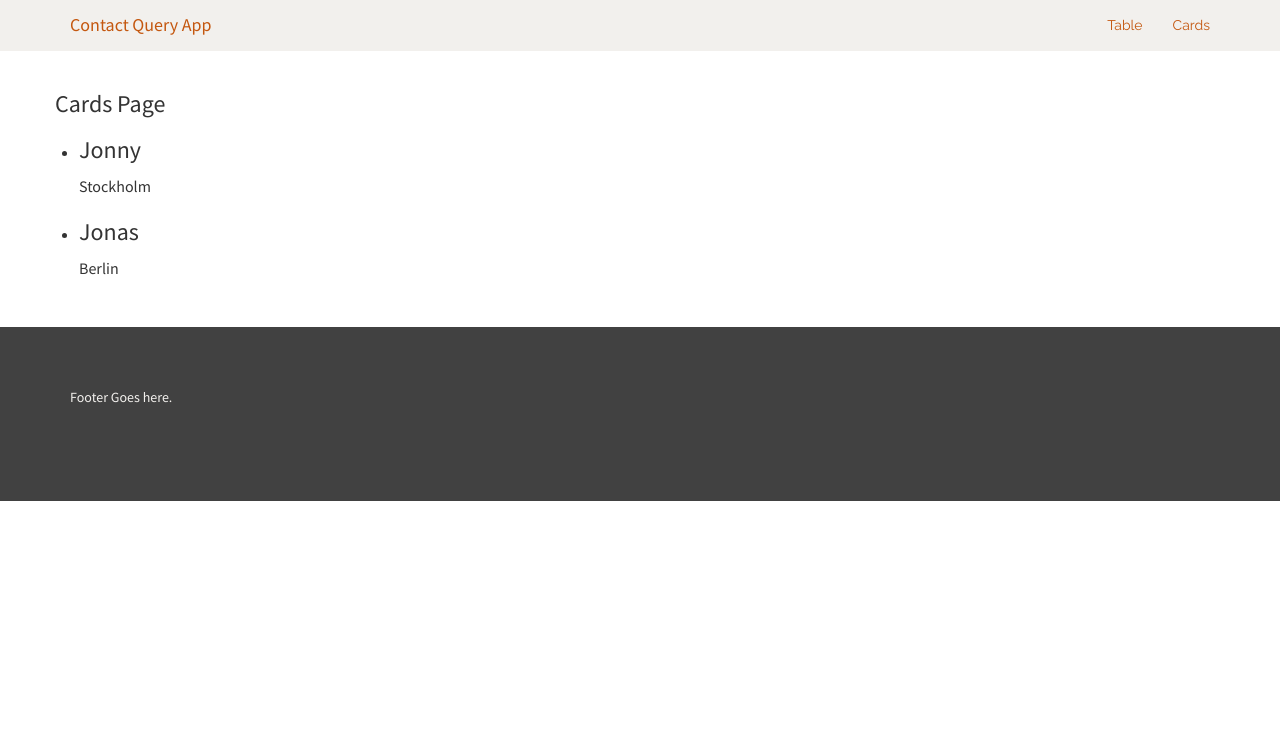
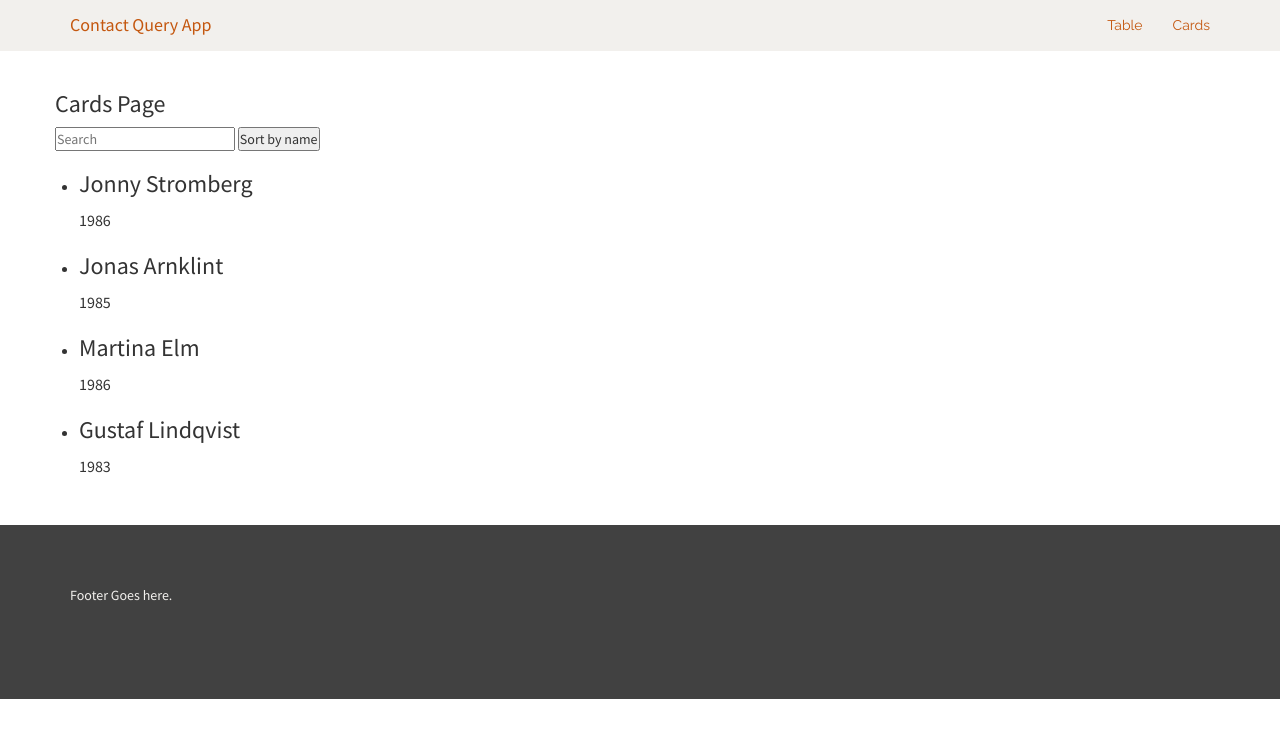
Before and after one commit to mock-up/subsite-contact-query, a Jekyll site: the page built from cards/index.html, in a window 1280 px wide. Shown: the top 738 px of the page. Built offline with Jekyll 4.4.1, drawn with Linux system fonts in a browser that asks for light colours.

Commit message:
Adds working example of dummy data for list.js.

```diff
--- a/assets/js/custom.js
+++ b/assets/js/custom.js
@@ -2,8 +2,8 @@ $(document).ready(function() {
   $('.data-table').dataTable();
 
   var options = {
-    valueNames: [ 'name', 'city' ]
+    valueNames: [ 'name', 'born' ]
   };
 
-  var hackerList = new List('hacker-list', options);
+  var hackerList = new List('users', options);
 } );
--- a/cards/index.html
+++ b/cards/index.html
@@ -6,17 +6,26 @@ layout: default
 <div class="row">
   <h1 class="page-heading">Cards Page</h1>
 
-  <div id="hacker-list">
-    <ul class="list">
-      <li>
-         <h3 class="name">Jonny</h3>
-         <p class="city">Stockholm</p>
-      </li>
-      <li>
-        <h3 class="name">Jonas</h3>
-        <p class="city">Berlin</p>
-      </li>
-    </ul>
+  <div id="users">
+    <input class="search" placeholder="Search">
+    <button class="sort" data-sort="name">
+      Sort by name
+    </button>
+
+    <ul class="list"><li>
+        <h3 class="name">Jonny Stromberg</h3>
+        <p class="born">1986</p>
+      </li><li>
+        <h3 class="name">Jonas Arnklint</h3>
+        <p class="born">1985</p>
+      </li><li>
+        <h3 class="name">Martina Elm</h3>
+        <p class="born">1986</p>
+      </li><li>
+        <h3 class="name">Gustaf Lindqvist</h3>
+        <p class="born">1983</p>
+      </li></ul>
+
   </div>
 
 </div><!-- /.row -->
```
